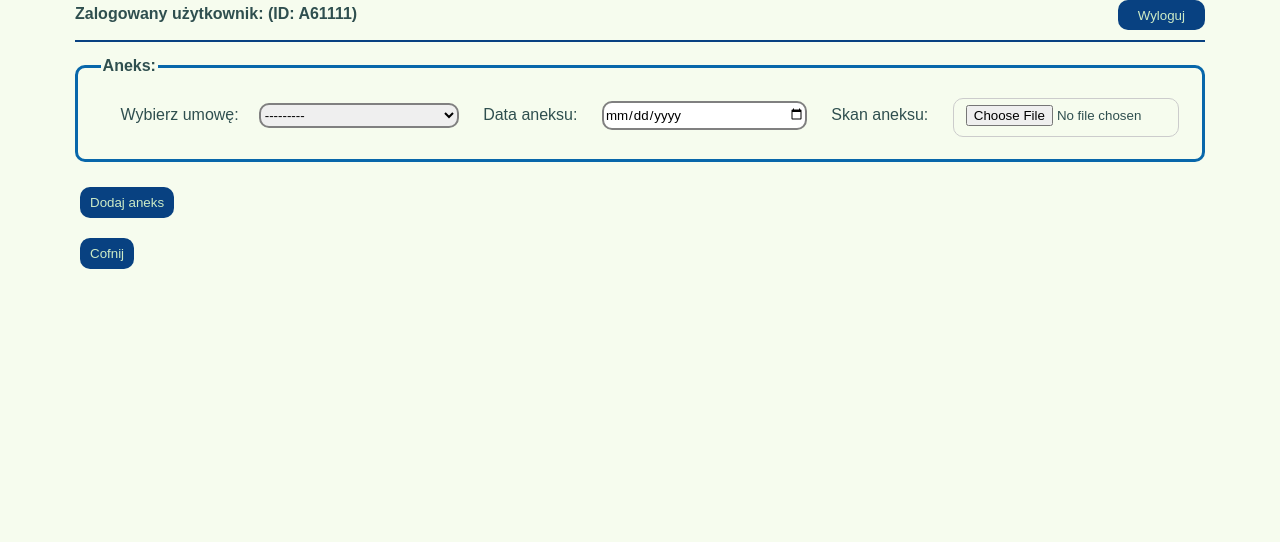
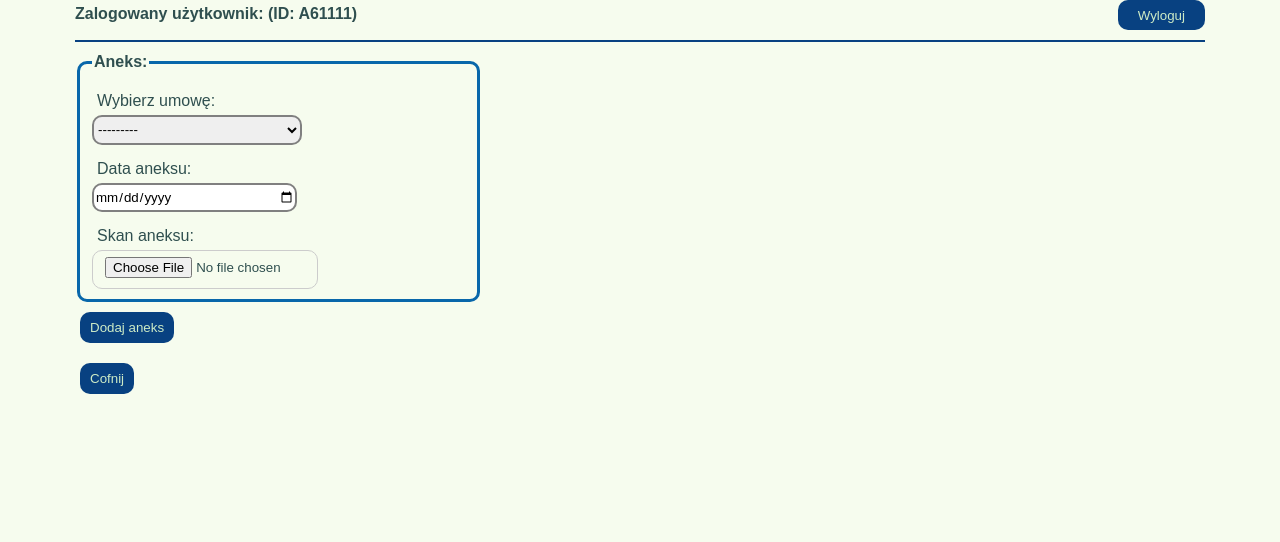
Before and after one commit to Hypnos86/Projekt-umowy, a Django app: page /umowy/add_aneks in a window 1280 px wide. Shown: the part 15-557 px from the top of the page. Run offline with Django 3.2, Linux system fonts and the light colour scheme; a user stored in the database is signed in; data comes from the database, SQL or seed files in the repository; some libraries are stand-ins or nearby versions.

Commit message:
oscylowanie aneksów

```diff
--- a/templates/add_aneks.html
+++ b/templates/add_aneks.html
@@ -5,11 +5,11 @@
 {%block strona%}
 <form method="post" enctype="multipart/form-data">
     {%csrf_token%}
-    <fieldset class="podglad_umow">
+    <fieldset class="formularz">
         <legend><b>Aneks:</b></legend>
-    <label>Wybierz umowę:</label>{{aneks_form.umowa_id}}
-    <label>Data aneksu: </label>{{aneks_form.data_aneksu}}
-    <label>Skan aneksu:</label> {{aneks_form.skan_aneksu}}
+        <label>Wybierz umowę:</label>{{aneks_form.umowa_id}}
+        <label>Data aneksu: </label>{{aneks_form.data_aneksu}}
+        <label>Skan aneksu:</label> {{aneks_form.skan_aneksu}}
     </fieldset>
     <div>
         <button type="submit" class="button-general">Dodaj aneks</button>
```
